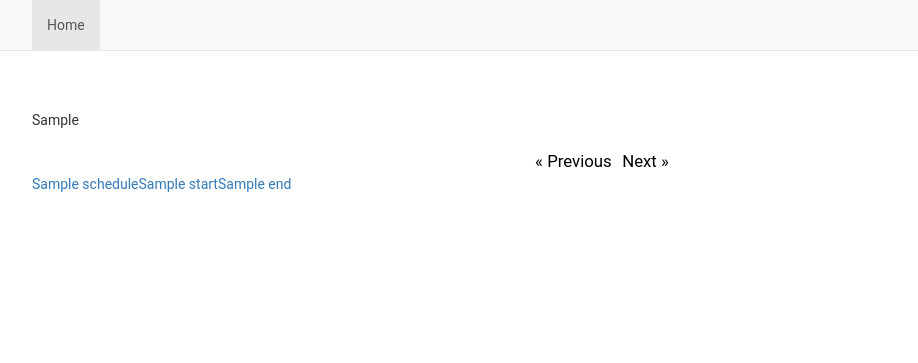
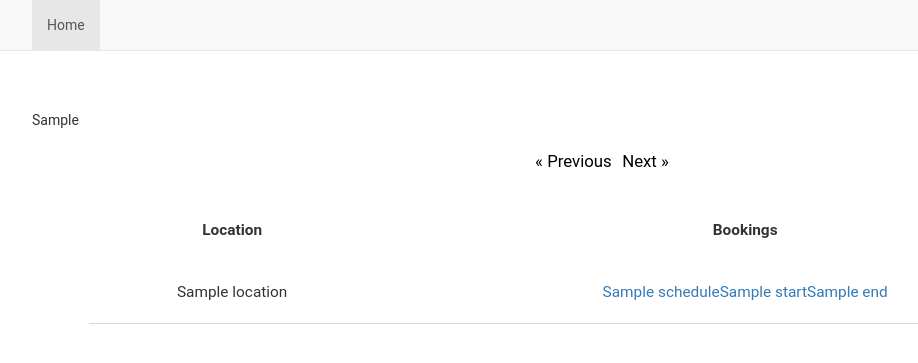
Before and after one commit to Roombookingssc/roombookingssc, a Django app: template events/templates/events/month.html in a window 1280 px wide. Shown: the top 363 px of the page, without its empty margins (38-956 px from the left). Run offline with Django 3.2, Linux system fonts and the light colour scheme; the template is opened without the code that fills it: most values are stand-ins (such as "Sample title", 1, 10 or a date in 2020); some libraries are stand-ins or nearby versions.

Commit message:
Converted the bookings to a table for rooms

```diff
--- a/events/templates/events/month.html
+++ b/events/templates/events/month.html
@@ -18,8 +18,16 @@
     </div>
   </section>
   <div>
+    <table>
+    <thead><tr><th>Location</th><th>Bookings</th></tr></thead>
+    <tbody>
        {%for schedule in schedules%}
+        <tr>
+            <td>{% ifchanged schedule.location%}{{schedule.location}}{%endifchanged%}</td>
+            <td>
            <a href={{schedule.event.get_absolute_url}} >{{schedule.title}}{{schedule.start}}{{schedule.end}}</a>
+           </td>
+        </tr>
         {%endfor%}
   </div>
 {%endblock%}
```
